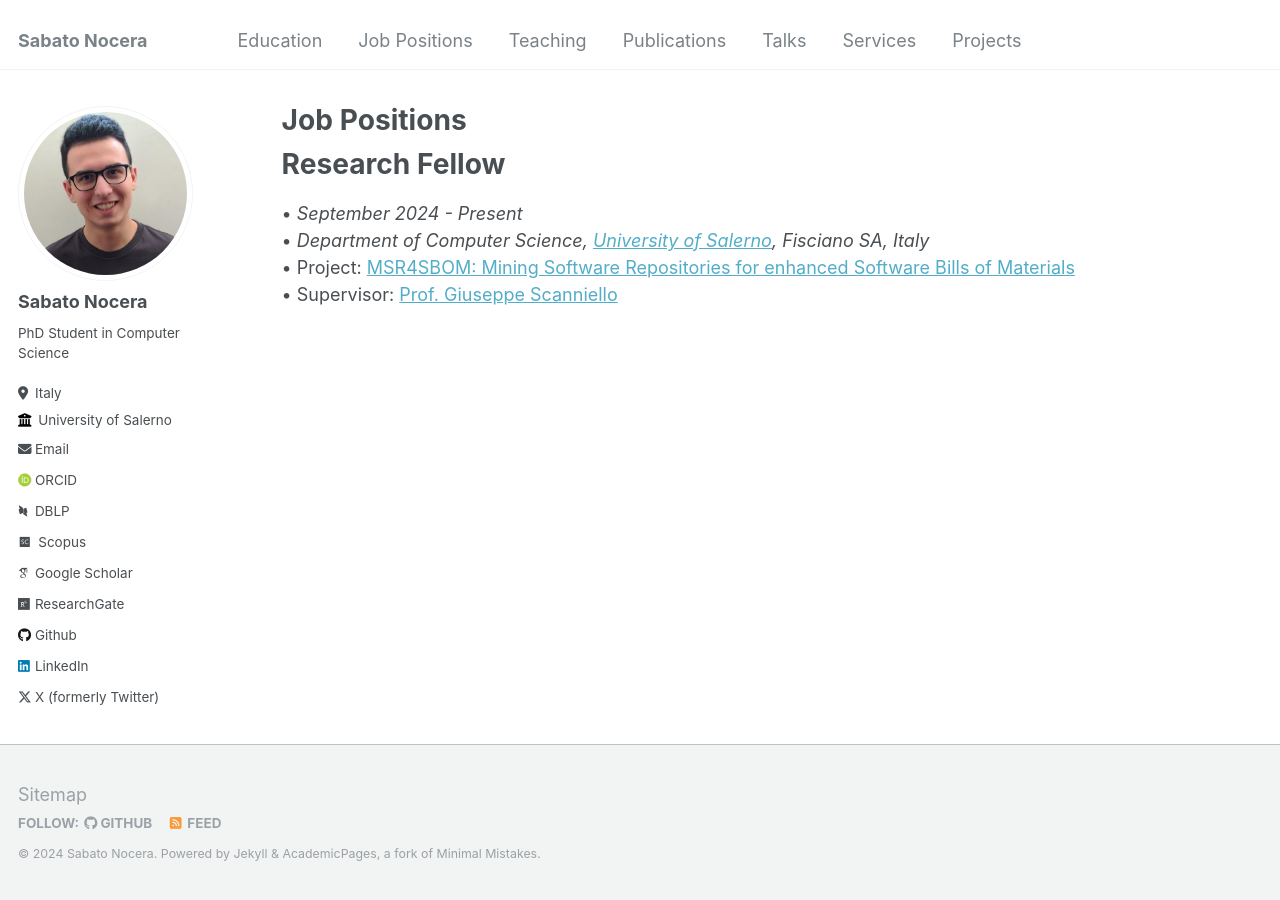
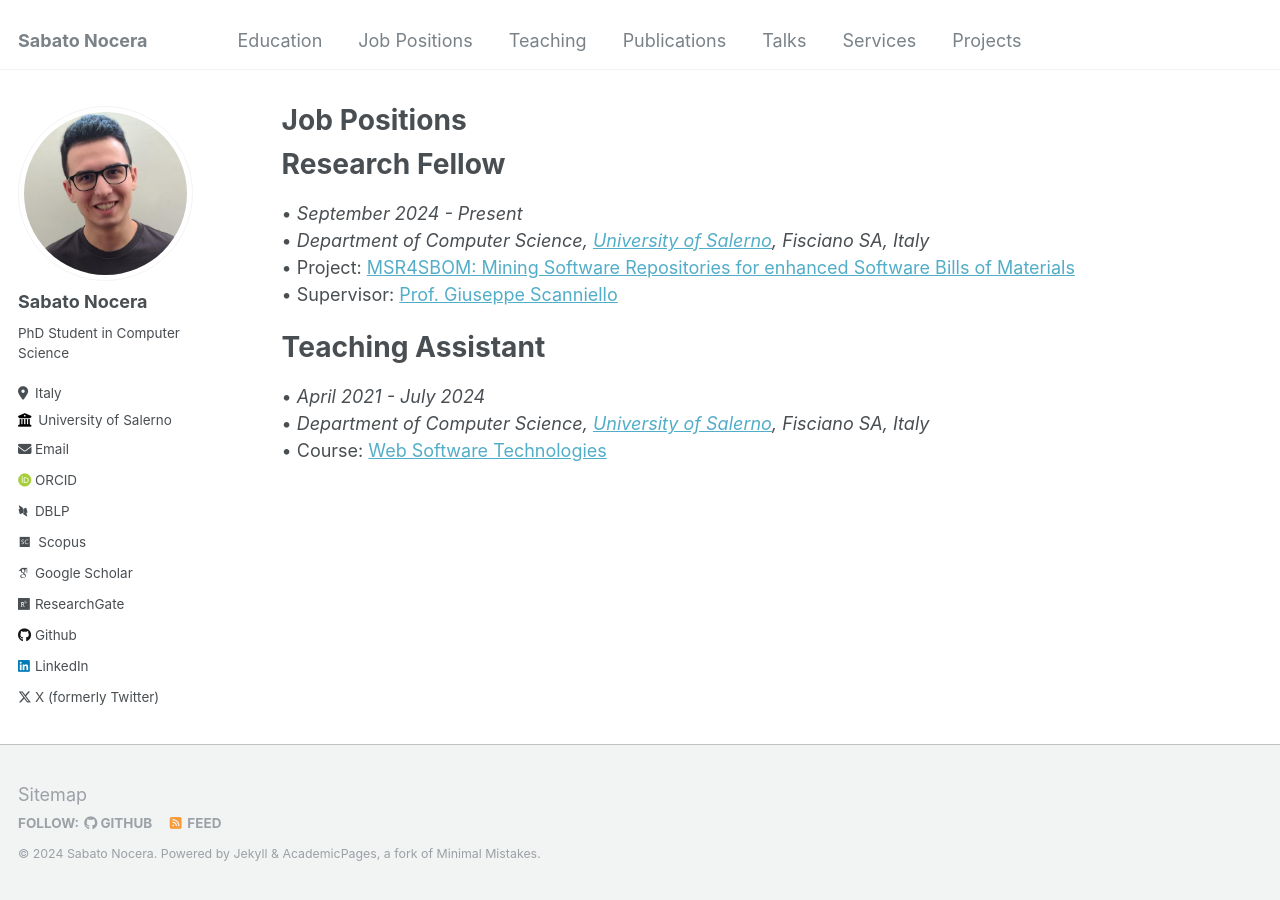
Before and after one commit to sabato-nocera/sabato-nocera.github.io, a Jekyll site: the page built from _pages/jobs.md, in a window 1280 px wide. Built offline with Jekyll 4.4.1, drawn with Linux system fonts in a browser that asks for light colours; some web fonts are replaced.

Commit message:
Update jobs.md

```diff
--- a/_pages/jobs.md
+++ b/_pages/jobs.md
@@ -15,3 +15,10 @@ Research Fellow
 • _Department of Computer Science, [University of Salerno](https://web.unisa.it/en/university), Fisciano SA, Italy_<br/>
 • Project: [MSR4SBOM: Mining Software Repositories for enhanced Software Bills of Materials](https://msr4sbom.github.io/)<br/>
 • Supervisor: [Prof. Giuseppe Scanniello](https://sites.google.com/view/prof-giuseppe-scanniello/home)
+
+
+Teaching Assistant
+======
+• _April 2021 - July 2024<br/>_
+• _Department of Computer Science, [University of Salerno](https://web.unisa.it/en/university), Fisciano SA, Italy_<br/>
+• Course: [Web Software Technologies](https://unisa.coursecatalogue.cineca.it/insegnamenti/2023/511551/2017/9999/500153?coorte=2022&schemaid=17311)<br/>
```
